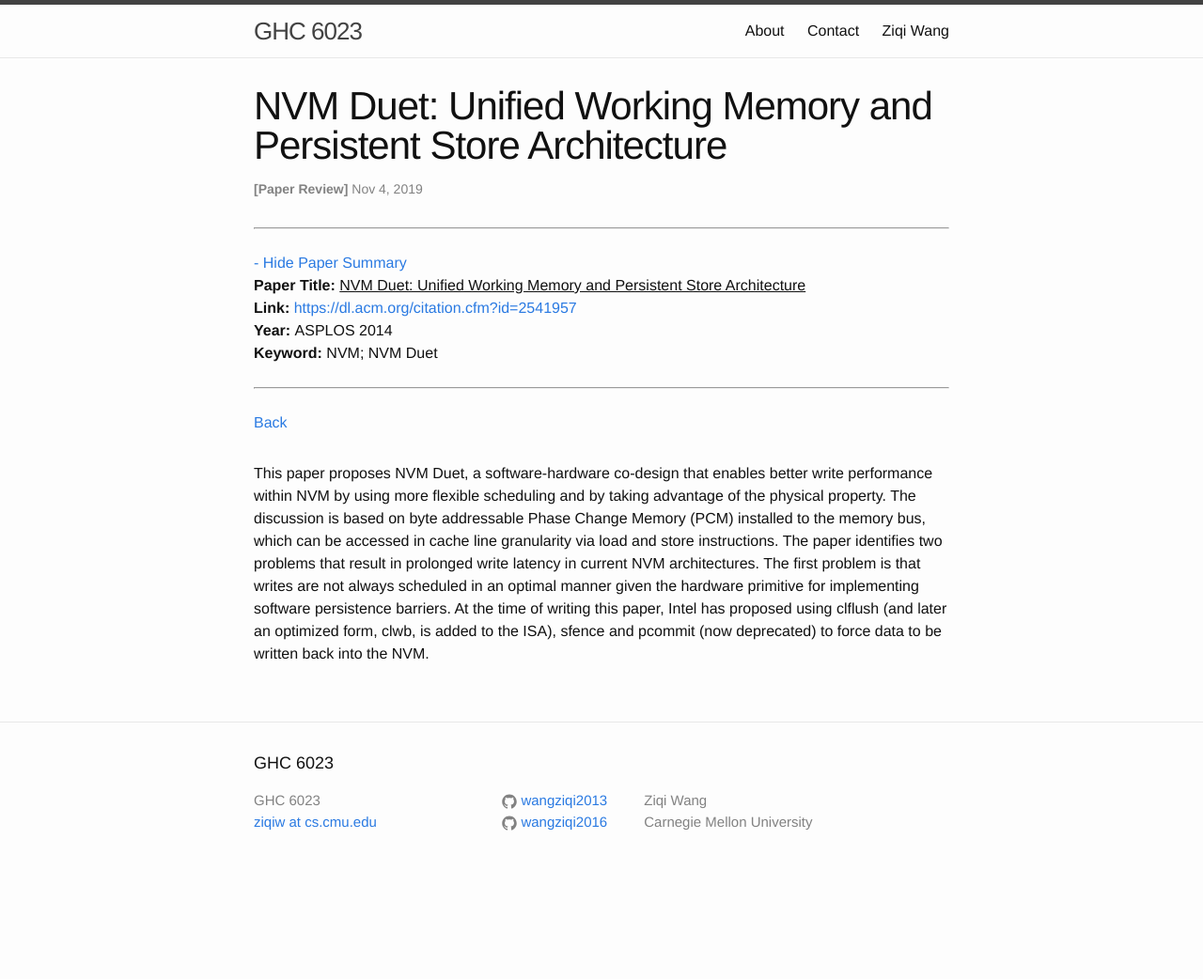
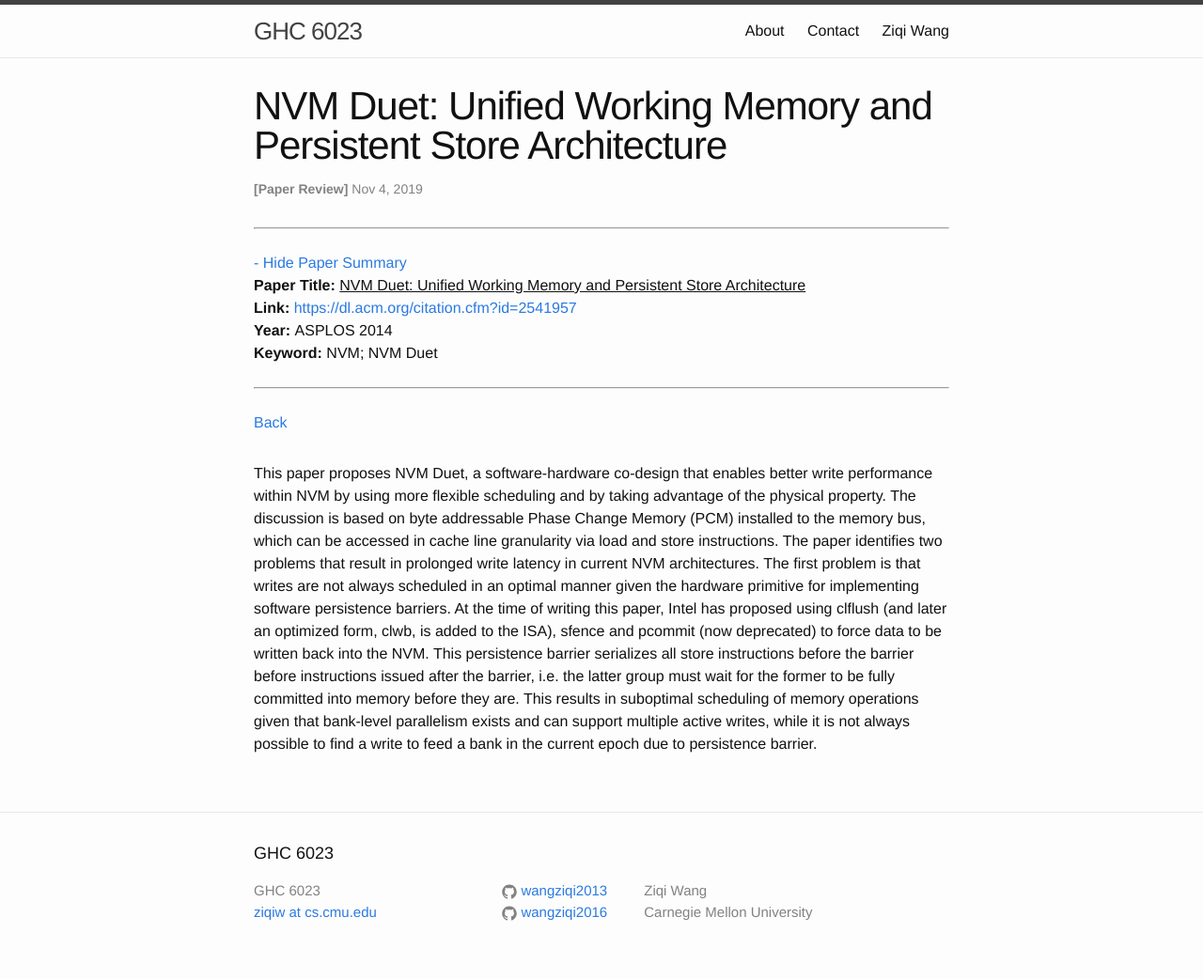
Before and after one commit to wangziqi2013/wangziqi2013.github.io, a Jekyll site: the page built from _posts/2019-11-03-nvm-duet.markdown, in a window 1280 px wide. Shown: the whole page at 94% size. Built offline with Jekyll 4.4.1, drawn with Linux system fonts in a browser that asks for light colours; before the commit the page ends 946 px from its top, so only the background shows below that.

Commit message:
Adding write ordering

```diff
--- a/_posts/2019-11-03-nvm-duet.markdown
+++ b/_posts/2019-11-03-nvm-duet.markdown
@@ -20,3 +20,7 @@ and store instructions. The paper identifies two problems that result in prolong
 The first problem is that writes are not always scheduled in an optimal manner given the hardware primitive for implementing
 software persistence barriers. At the time of writing this paper, Intel has proposed using clflush (and later an optimized
 form, clwb, is added to the ISA), sfence and pcommit (now deprecated) to force data to be written back into the NVM.
+This persistence barrier serializes all store instructions before the barrier before instructions issued after the barrier,
+i.e. the latter group must wait for the former to be fully committed into memory before they are. This results
+in suboptimal scheduling of memory operations given that bank-level parallelism exists and can support multiple active
+writes, while it is not always possible to find a write to feed a bank in the current epoch due to persistence barrier.
```
